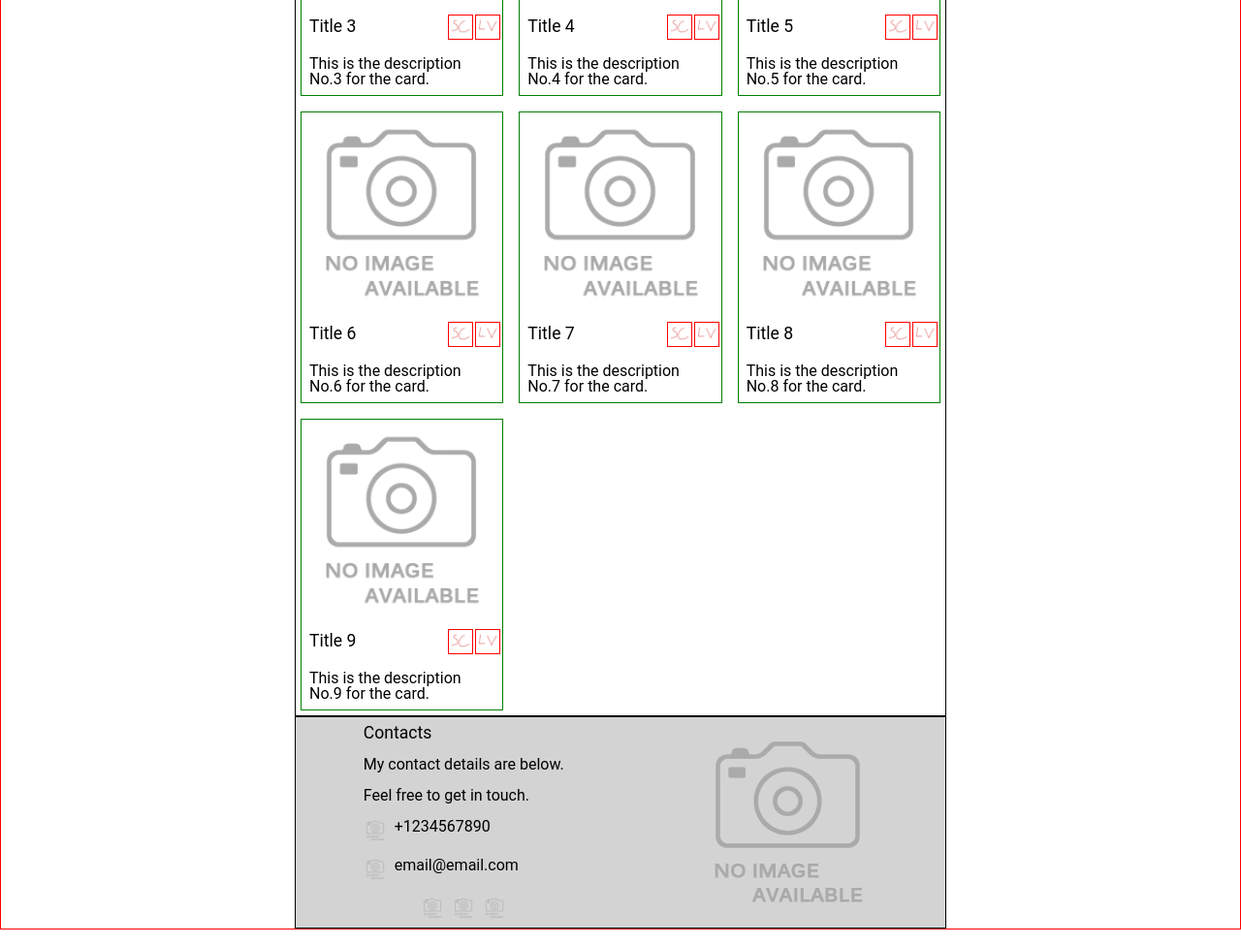
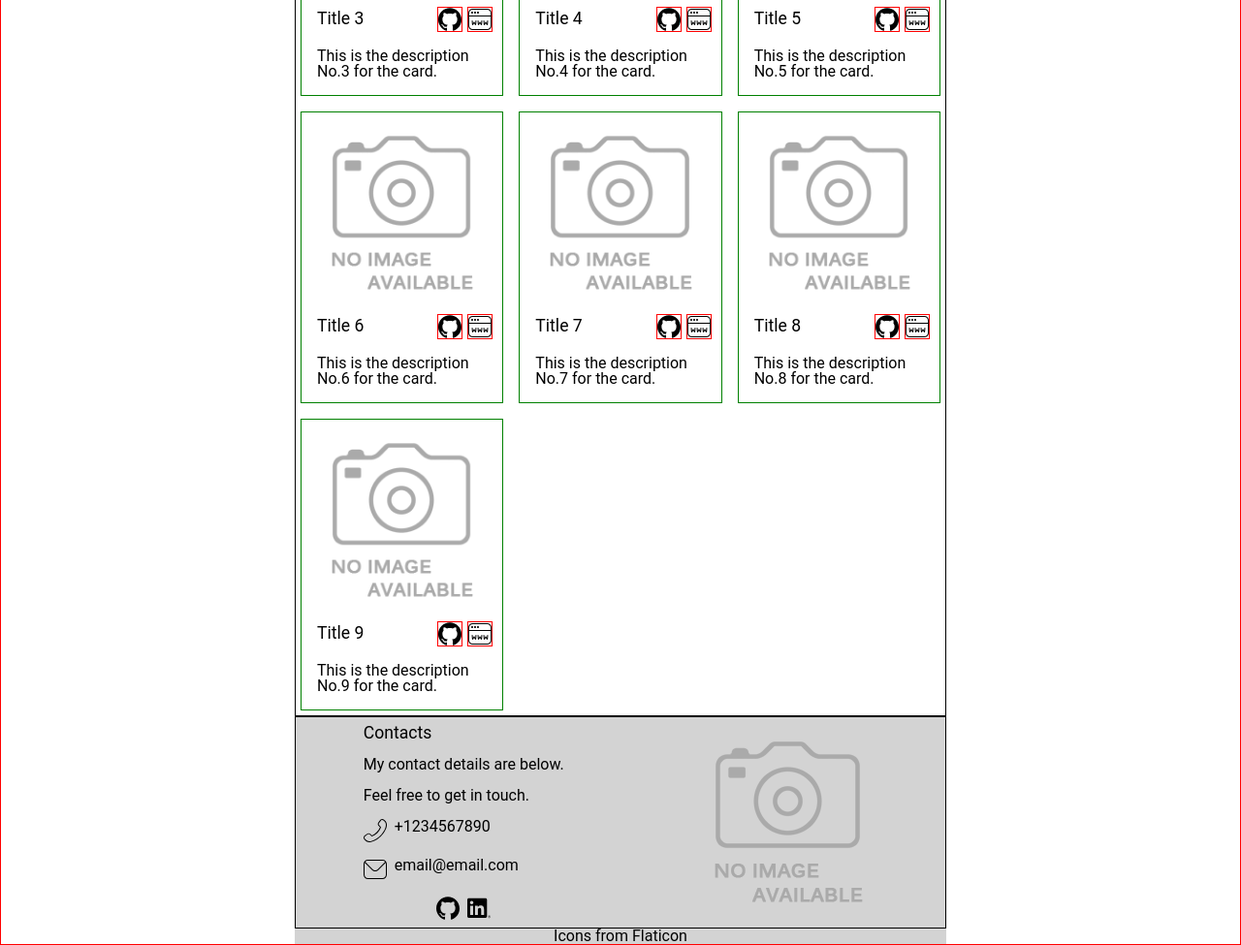
Before and after one commit to ignasc/odinProject-Homepage, a website built with webpack: page src/template.html in a window 1280 px wide. Shown: the part 800-1775 px from the top of the page at 97% size. Built offline with nearby package versions, Linux system fonts and the light colour scheme.

Commit message:
Add icons and basic animation on hover.

```diff
--- a/src/index.js
+++ b/src/index.js
@@ -2,6 +2,12 @@
 import "./resetcss.css";
 import "./styles.css";
 import img_noimage from "./img/no-image-icon-23494.png";
+import icon_github from "./img/icon_github.svg";
+import icon_linkedin from "./img/icon_linkedin.svg";
+import icon_email from "./img/icon_envelope.svg";
+import icon_phone from "./img/icon_phone-flip.svg";
+import icon_share from "./img/icon_share-square-thin.svg";
+import icon_liveWeb from "./img/icon-site-browser.svg";
 
 // Generate header background
 const headerBackground = document.createElement("div");
@@ -24,6 +30,11 @@
 headerLinksContainer.classList.add("header-links-container");
 headerLinkIcon.classList.add("header-link-icon");
 
+const iconGithub = headerLinkIcon.cloneNode();
+iconGithub.src = icon_github;
+const iconLinkedin = headerLinkIcon.cloneNode();
+iconLinkedin.src = icon_linkedin;
+
 headerImage.src = img_noimage;
 headerAboutTitle.innerHTML = "Title about me";
 headerAboutParagraph.innerHTML =
@@ -34,9 +45,9 @@
 header.appendChild(headerImage);
 headerAboutContainer.appendChild(headerAboutTitle);
 headerAboutContainer.appendChild(headerAboutParagraph);
-headerLinksContainer.appendChild(headerLinkIcon.cloneNode());
-headerLinksContainer.appendChild(headerLinkIcon.cloneNode());
-headerLinksContainer.appendChild(headerLinkIcon.cloneNode());
+headerLinksContainer.appendChild(iconGithub);
+headerLinksContainer.appendChild(iconLinkedin);
+// headerLinksContainer.appendChild(headerLinkIcon.cloneNode());
 headerAboutContainer.appendChild(headerLinksContainer);
 header.appendChild(headerAboutContainer);
 
@@ -59,8 +70,8 @@
     linkContainer.classList.add("card-container-icons");
 
     cardImageThumbnail.src = cardData.imgsrc;
-    cardImageSourceCode.src = cardData.imgSourceCode;
-    cardImageLivePreview.src = cardData.imgLivePreview;
+    cardImageSourceCode.src = icon_github;
+    cardImageLivePreview.src = icon_liveWeb;
     cardTitle.innerHTML = cardData.title;
     cardDescription.innerHTML = cardData.desc;
 
@@ -110,7 +121,7 @@
 footerDetailWrapper.appendChild(footerParagraph);
 
 footerTelephoneText.innerHTML = "+1234567890";
-footerTelephoneImg.src = img_noimage;
+footerTelephoneImg.src = icon_phone;
 footerTelephoneImg.classList.add("footer-icon");
 footerPhoneContainer.classList.add("footer-phone-container");
 footerPhoneContainer.appendChild(footerTelephoneImg);
@@ -118,7 +129,7 @@
 footerDetailWrapper.appendChild(footerPhoneContainer);
 
 footerEmailText.innerHTML = "email@email.com";
-footerEmailImg.src = img_noimage;
+footerEmailImg.src = icon_email;
 footerEmailImg.classList.add("footer-icon");
 footerEmailContainer.classList.add("footer-email-container");
 footerEmailContainer.appendChild(footerEmailImg);
@@ -129,3 +140,12 @@
 footer.appendChild(footerDetailWrapper);
 footerMainImg.src = img_noimage;
 footer.appendChild(footerMainImg);
+
+// Generate credits
+const credits = document.getElementById("credits");
+const linkToIcons = document.createElement("a");
+credits.innerHTML = "";
+linkToIcons.href = "https://www.flaticon.com";
+linkToIcons.innerHTML = "Icons from Flaticon";
+// footerCredits.innerHTML = "https://www.flaticon.com";
+credits.appendChild(linkToIcons);
--- a/src/styles.css
+++ b/src/styles.css
@@ -72,6 +72,15 @@
 
 .header-link-icon {
     max-width: 1.5rem;
+    transition:
+        transform 0.1s,
+        filter 0.2s;
+}
+
+.header-link-icon:hover {
+    filter: brightness(0) saturate(100%) invert(50%) sepia(45%) saturate(634%)
+        hue-rotate(100deg) brightness(94%) contrast(92%);
+    transform: scale(1.1);
 }
 
 footer {
@@ -104,6 +113,7 @@
 
 .card {
     border: 1px solid green;
+    padding: 0.5rem;
     flex-basis: var(--card-width);
     display: grid;
     grid-template-columns: 1fr 1fr;
@@ -131,13 +141,23 @@
     justify-self: end;
     display: flex;
     align-items: center;
-    gap: 2px;
+    justify-content: end;
+    gap: 5px;
     padding: 2px;
 }
 
 .card-icon {
     border: 1px solid red;
     max-width: 1.5rem;
+    transition:
+        transform 0.1s,
+        filter 0.2s;
+}
+
+.card-icon:hover {
+    filter: brightness(0) saturate(100%) invert(50%) sepia(45%) saturate(634%)
+        hue-rotate(100deg) brightness(94%) contrast(92%);
+    transform: scale(1.1);
 }
 
 .card > p {
@@ -190,3 +210,15 @@
     justify-content: center;
     gap: 0.5rem;
 }
+
+#credits {
+    grid-column: 2 / -2;
+    display: flex;
+    flex-direction: row;
+    justify-content: center;
+    background-color: var(--background-color);
+}
+
+#credits > a {
+    text-align: center;
+}
--- a/src/template.html
+++ b/src/template.html
@@ -11,6 +11,7 @@
             <header>Header</header>
             <main>Main content</main>
             <footer>Footer</footer>
+            <div id="credits">Credits</div>
         </div>
     </body>
 </html>
```
Also changed, not shown: src/img/icon-site-browser.svg (added), src/img/icon_envelope.svg (added), src/img/icon_github.svg (added), src/img/icon_linkedin.svg (added), src/img/icon_phone-flip.svg (added), src/img/icon_share-square-bold.svg (added), src/img/icon_share-square-thin.svg (added).
